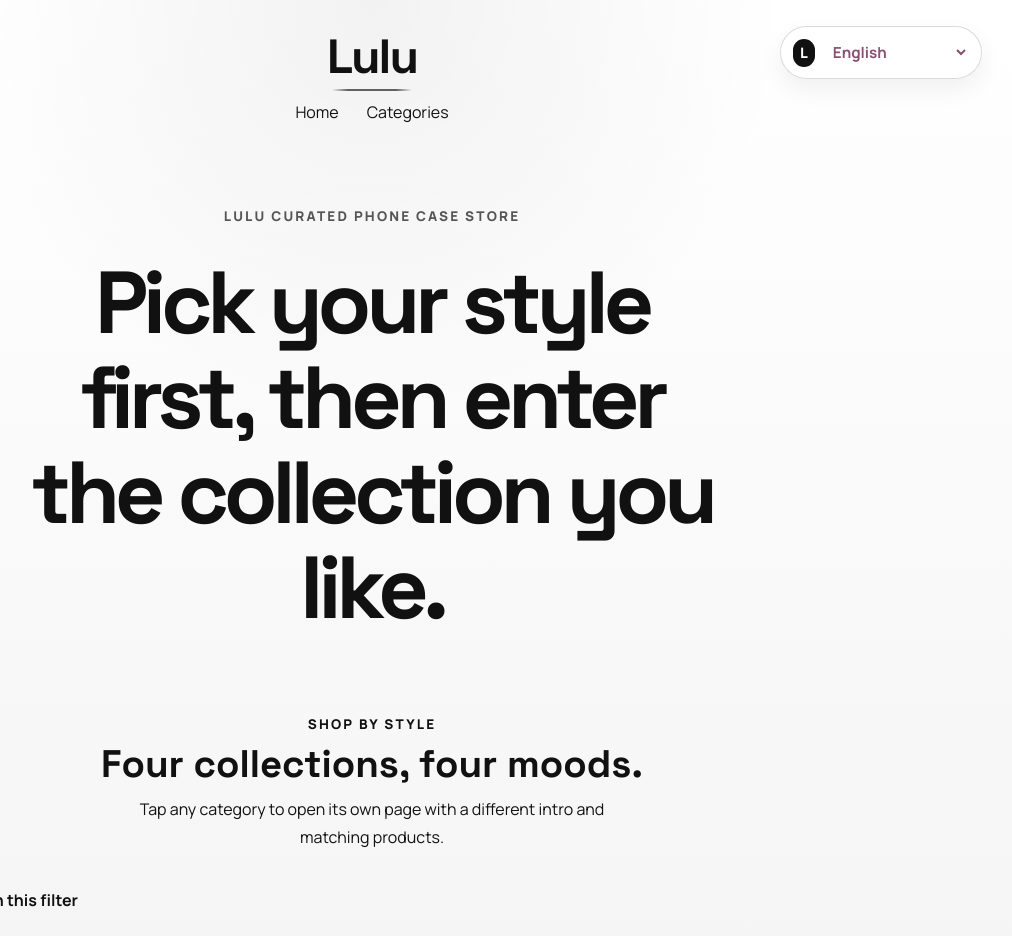
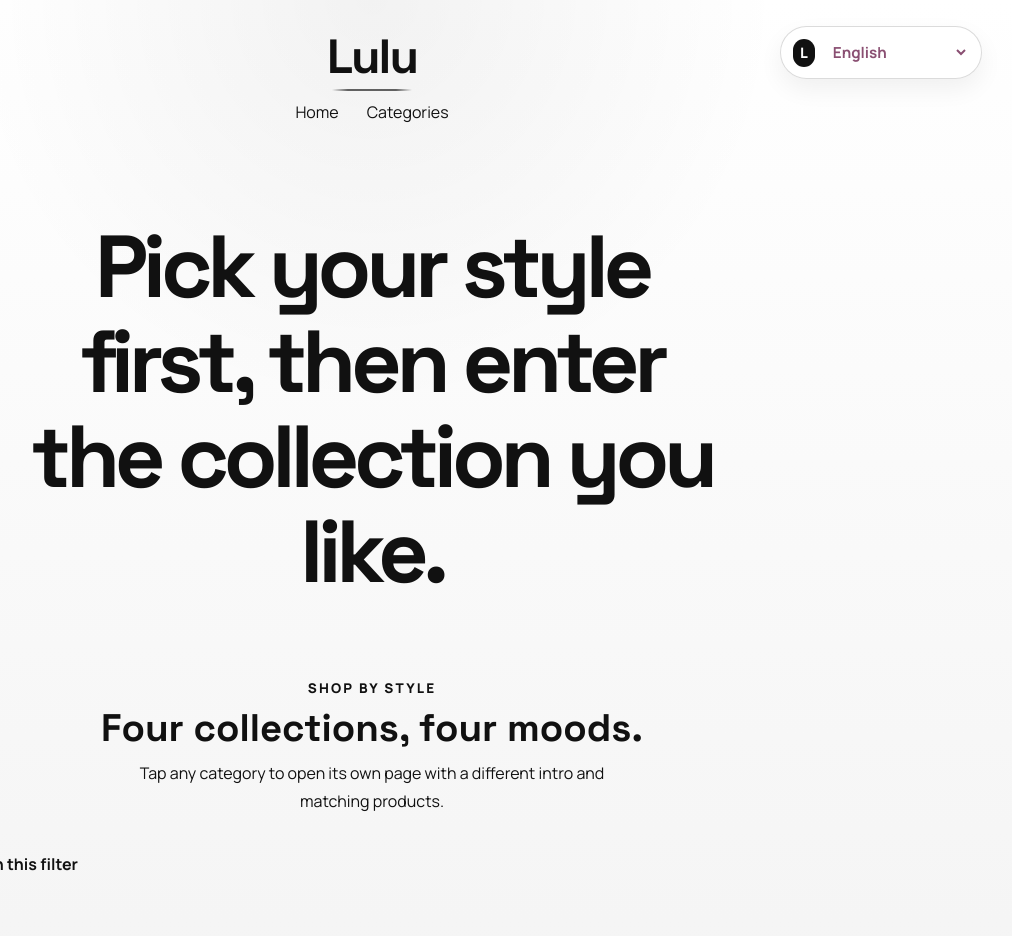
Before and after one commit to onlineceovip-create/lulu-phone-accessories-site, a website with bundled scripts: page public/home.html in a window 1280 px wide. Shown: the whole page, without its empty margins (268-1280 px from the left). Built offline with nearby package versions, Linux system fonts and the light colour scheme; no server answers.

Commit message:
Remove home hero kicker

```diff
--- a/public/home.html
+++ b/public/home.html
@@ -36,7 +36,6 @@
 
       <main class="home-main">
         <section class="home-hero">
-          <p class="home-kicker" data-i18n="homeKicker">Lulu curated phone case store</p>
           <h1 class="home-title" data-i18n="homeTitle">Pick your style first, then enter the collection you like.</h1>
         </section>
 
```
